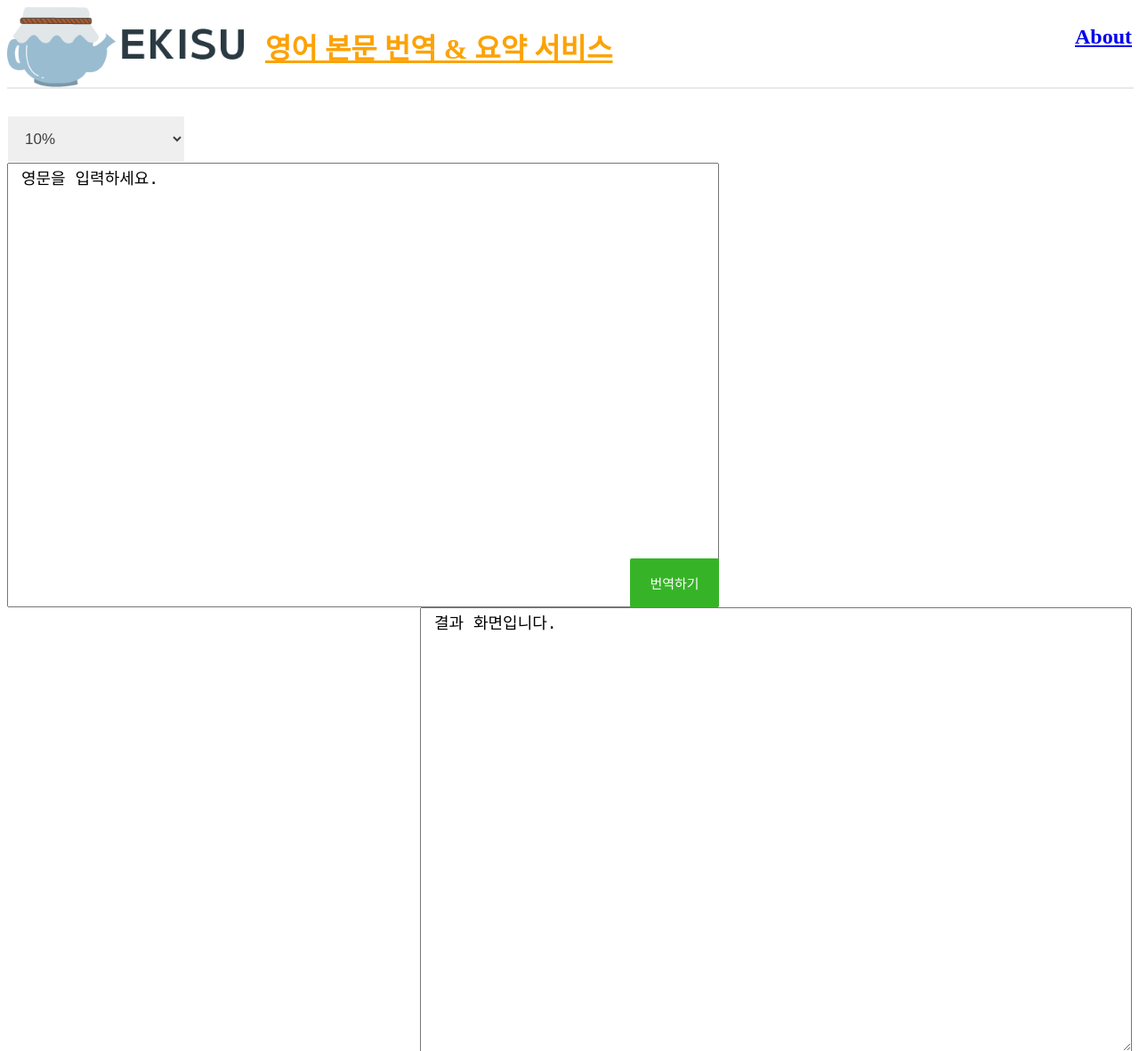
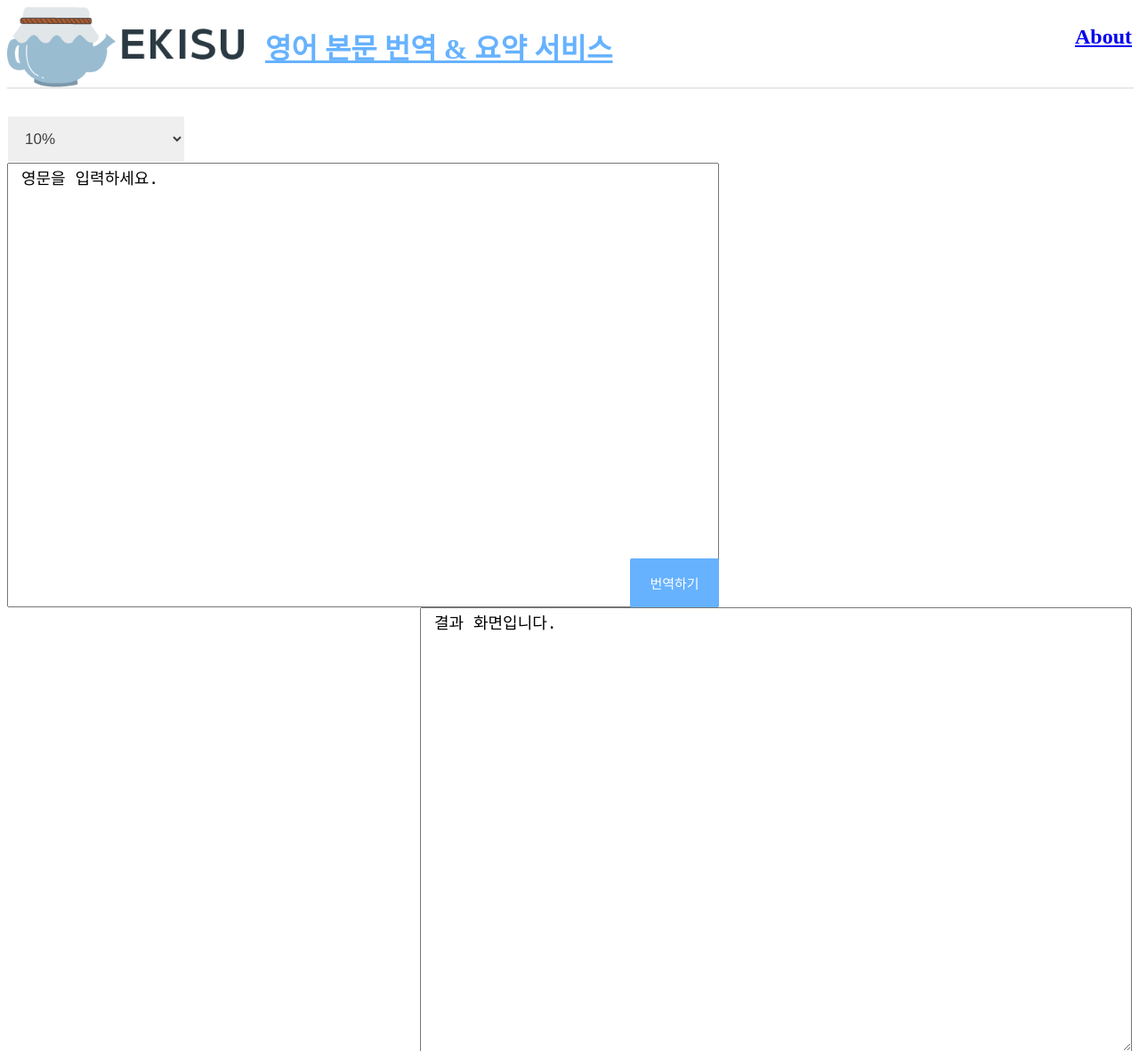
Before and after one commit to TaeBbong/Ekisu-Web, a Django app: template ekisu/templates/ekisu/index_2.html in a window 1280 px wide. Shown: the top 1182 px of the page at 89% size. Run offline with Django 3.2, Linux system fonts and the light colour scheme; the template is opened without the code that fills it, so the values that code supplies are empty.

Commit message:
Modify main color

```diff
--- a/ekisu/static/css/main.css
+++ b/ekisu/static/css/main.css
@@ -1,5 +1,5 @@
 h1 a{
-    color: #FCA205;
+    color: #66B2FF;
 }
 .inputBody{
     float:left;
@@ -18,7 +18,7 @@ h1 a{
     right:0px;
     font-size:15px;
     color:#fff;
-    background-color:#37b328;
+    background-color:#66B2FF;
     border-radius: 2px;
 }
 .Textarea{
```
Also changed, not shown: ekisu/templates/ekisu/index.html (+0 -10 lines).
